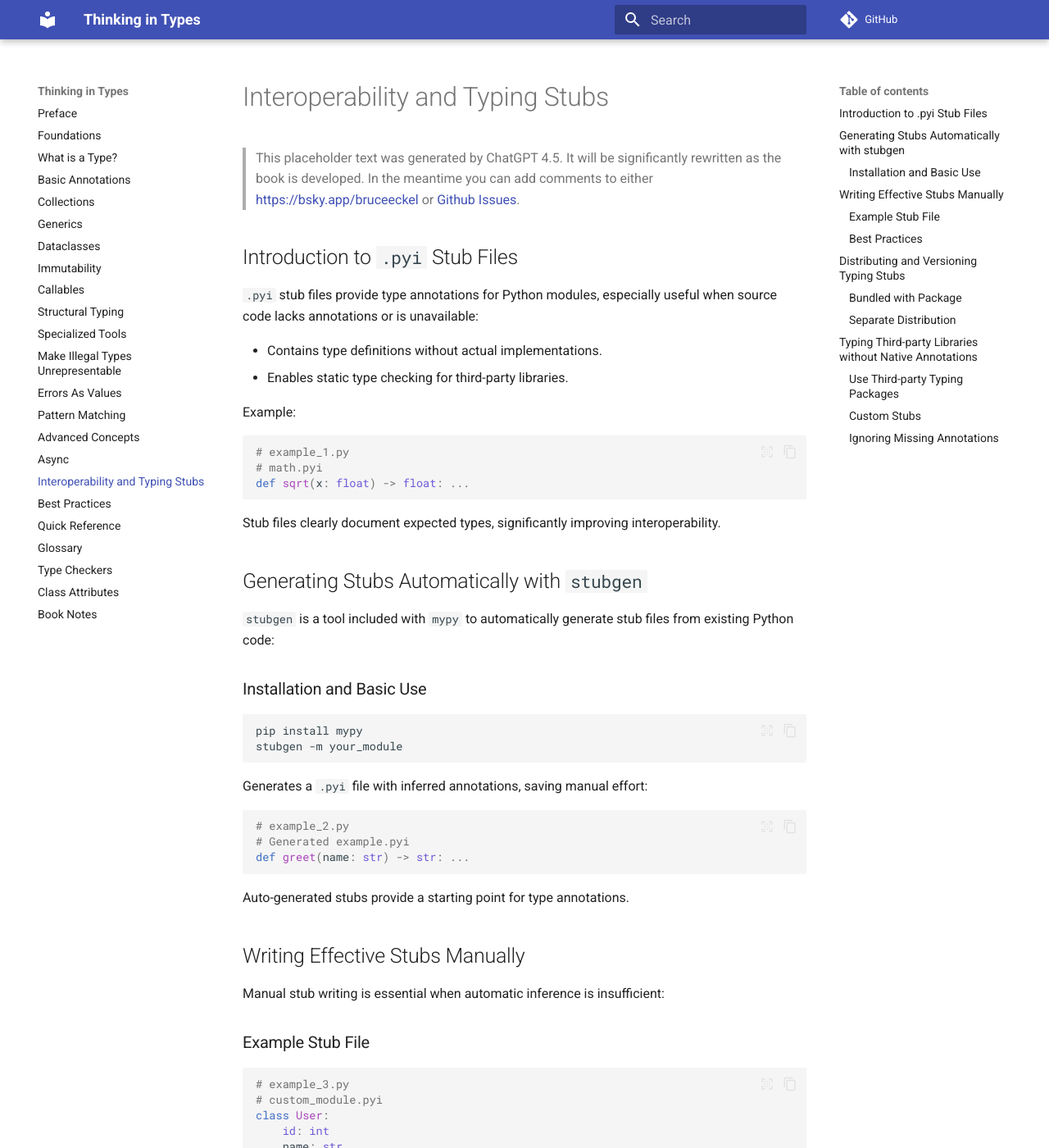
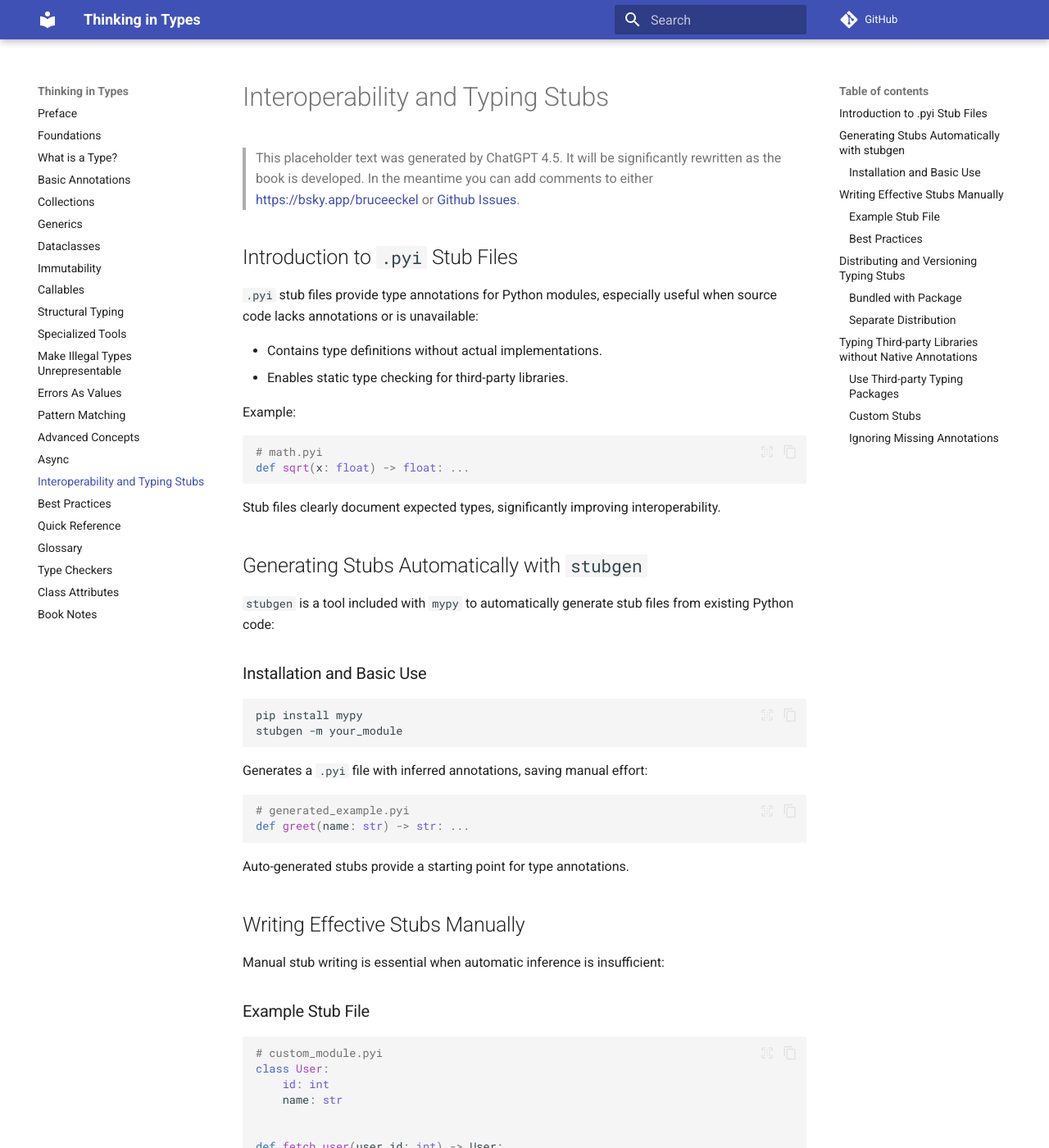
Before and after one commit to ThinkingInTypes/ThinkingInTypes.github.io, an MkDocs documentation site: the page built from Chapters/17_Interoperability_and_Typing_Stubs.md, in a window 1280 px wide and 1400 px high. Shown: the whole window at 82% size. Built offline with MkDocs 1.6.1 and Material for MkDocs 9.7.7, drawn with Linux system fonts in a browser that asks for light colours; comment, search, counter and statistics services are not loaded.

Commit message:
Update 17_Interoperability_and_Typing_Stubs.md

````diff
--- a/Chapters/17_Interoperability_and_Typing_Stubs.md
+++ b/Chapters/17_Interoperability_and_Typing_Stubs.md
@@ -14,7 +14,6 @@
 Example:
 
 ```python
-# example_1.py
 # math.pyi
 def sqrt(x: float) -> float: ...
 ```
@@ -35,8 +34,7 @@ stubgen -m your_module
 Generates a `.pyi` file with inferred annotations, saving manual effort:
 
 ```python
-# example_2.py
-# Generated example.pyi
+# generated_example.pyi
 def greet(name: str) -> str: ...
 ```
 
@@ -49,7 +47,6 @@ Manual stub writing is essential when automatic inference is insufficient:
 ### Example Stub File
 
 ```python
-# example_3.py
 # custom_module.pyi
 class User:
     id: int
````
